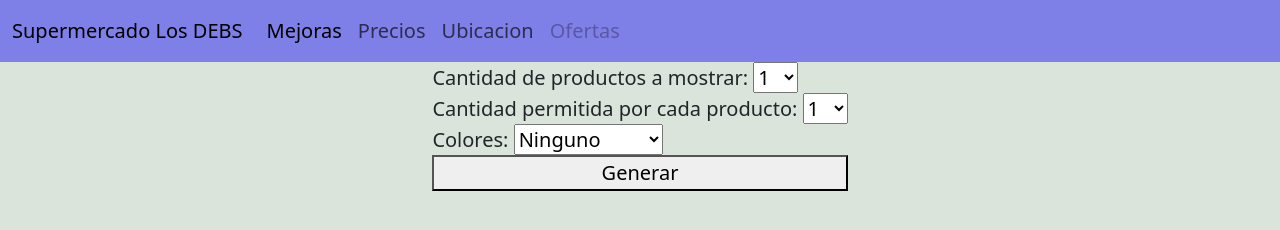
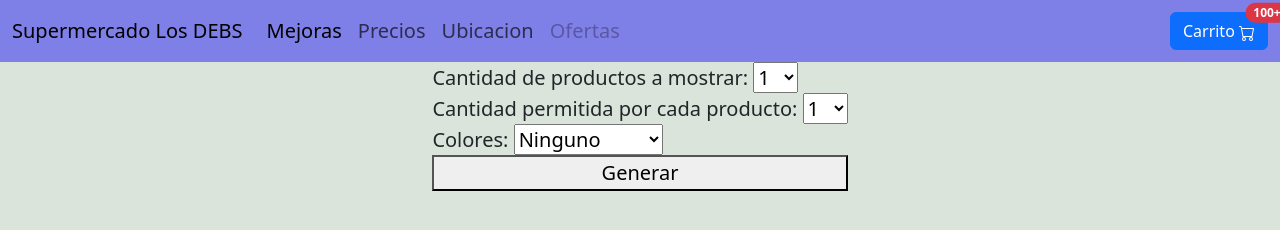
Before and after one commit to antukung/TP1-Mod1-2023, a plain HTML site: page index.html in a window 1280 px wide. Drawn offline with nearby package versions, Linux system fonts and the light colour scheme.

Commit message:
Add files via upload

```diff
--- a/index.html
+++ b/index.html
@@ -31,6 +31,15 @@
               </li>
             </ul>
           </div>
+          <button type="button" class="btn btn-primary position-relative">
+            Carrito <svg xmlns="http://www.w3.org/2000/svg" width="16" height="16" fill="currentColor" class="bi bi-cart" viewBox="0 0 16 16">
+                <path d="M0 1.5A.5.5 0 0 1 .5 1H2a.5.5 0 0 1 .485.379L2.89 3H14.5a.5.5 0 0 1 .491.592l-1.5 8A.5.5 0 0 1 13 12H4a.5.5 0 0 1-.491-.408L2.01 3.607 1.61 2H.5a.5.5 0 0 1-.5-.5zM3.102 4l1.313 7h8.17l1.313-7H3.102zM5 12a2 2 0 1 0 0 4 2 2 0 0 0 0-4zm7 0a2 2 0 1 0 0 4 2 2 0 0 0 0-4zm-7 1a1 1 0 1 1 0 2 1 1 0 0 1 0-2zm7 0a1 1 0 1 1 0 2 1 1 0 0 1 0-2z"/>
+              </svg>
+            <span class="position-absolute top-0 start-100 translate-middle badge rounded-pill bg-danger">
+              100+
+              <span class="visually-hidden">unread messages</span>
+            </span>
+        </button>
         </div>
       </nav>
 
```
